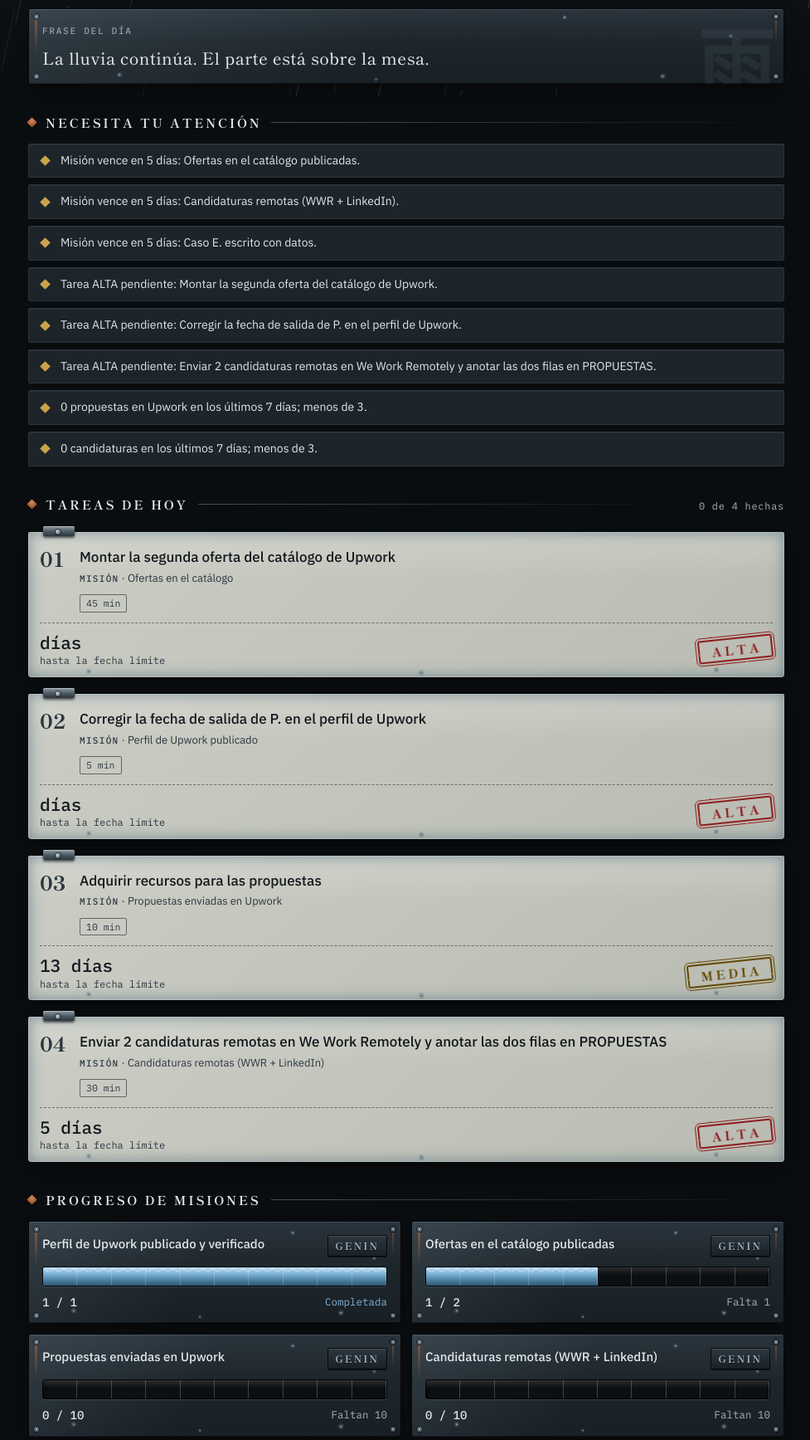
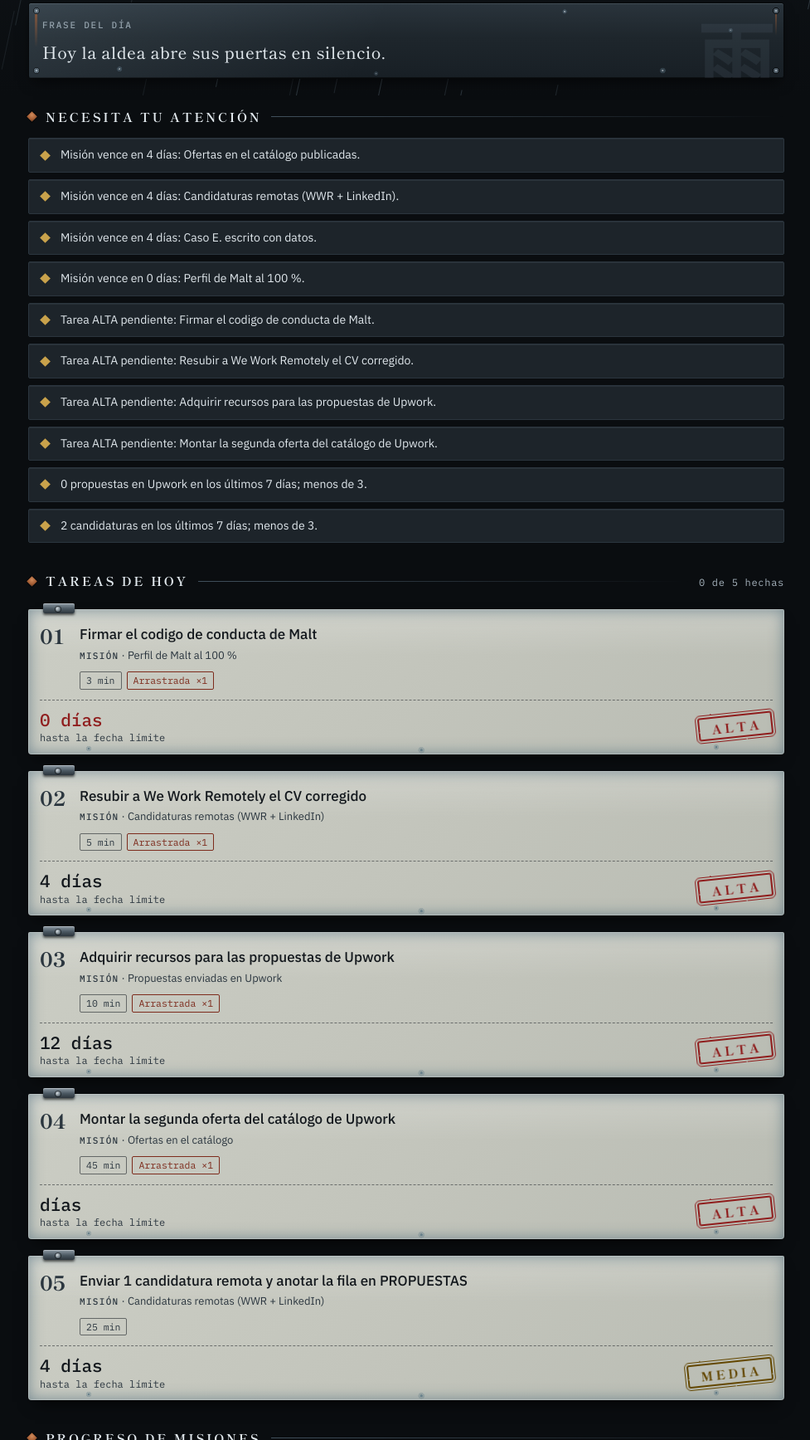
Before and after one commit to joseapenaa/transmision-rebelde, a plain HTML site: page docs/shinobi/index.html in a window 1280 px wide. Shown: the part 685-2420 px from the top of the page at 83% size, without its empty margins (150-1127 px from the left). Drawn offline with Linux system fonts and the light colour scheme.

Commit message:
Transmisión Shinobi · parte 2 · 2026-11-18

```diff
--- a/docs/shinobi/index.html
+++ b/docs/shinobi/index.html
@@ -6,7 +6,7 @@
 <meta name="robots" content="noindex, nofollow">
 <meta name="color-scheme" content="dark">
 <meta name="theme-color" content="#0a0d10">
-<title>AMEGAKURE · 17.11.26</title>
+<title>AMEGAKURE · 18.11.26</title>
 <link rel="preconnect" href="https://fonts.googleapis.com">
 <link rel="preconnect" href="https://fonts.gstatic.com" crossorigin>
 <link href="https://fonts.googleapis.com/css2?family=IBM+Plex+Mono:wght@400;500&family=IBM+Plex+Sans:wght@400;500;600&family=Shippori+Mincho:wght@500;700;800&display=swap" rel="stylesheet">
@@ -334,7 +334,7 @@ h2 .count{font-family:var(--mono);font-weight:400;font-size:12px;letter-spacing:
   <header class="top">
     <span class="kj" aria-hidden="true">雨</span>
     <div class="top-in">
-      <p class="status"><span class="live">Transmisión activa</span><span>martes, 17 de noviembre de 2026</span><span>Parte nº 1</span></p>
+      <p class="status"><span class="live">Transmisión activa</span><span>miércoles, 18 de noviembre de 2026</span><span>Parte nº 2</span></p>
       <h1 class="logo">AMEGAKURE<small>Parte diario · línea freelance</small></h1>
     </div>
     <svg class="skyline" viewBox="0 0 1200 170" preserveAspectRatio="xMidYMax slice" aria-hidden="true" focusable="false"><use href="#skyline"/></svg>
@@ -351,7 +351,7 @@ h2 .count{font-family:var(--mono);font-weight:400;font-size:12px;letter-spacing:
     <div class="plate p-rank">
       <span class="cap">Rango actual</span>
       <strong class="engr">ASPIRANTE</strong>
-      <span class="sub">Siguiente rango: GENIN · Ofertas en el catálogo publicadas · en 5 días</span>
+      <span class="sub">Siguiente rango: GENIN · Perfil de Malt al 100 % · en 0 días</span>
     </div>
     <div class="plate p-prog">
       <span class="cap">Misiones hechas</span>
@@ -361,7 +361,7 @@ h2 .count{font-family:var(--mono);font-weight:400;font-size:12px;letter-spacing:
     </div>
     <div class="plate p-days">
       <span class="cap">Hasta el 30/06/2027</span>
-      <span class="big">225</span>
+      <span class="big">224</span>
       <span class="sub">días restantes</span>
     </div>
   </section>
@@ -370,7 +370,7 @@ h2 .count{font-family:var(--mono);font-weight:400;font-size:12px;letter-spacing:
   <section class="sec" aria-label="Frase del día">
     <div class="plate quote">
       <span class="cap">Frase del día</span>
-      <p>La lluvia continúa. El parte está sobre la mesa.</p>
+      <p>Hoy la aldea abre sus puertas en silencio.</p>
       <span class="seal" aria-hidden="true">雨</span>
     </div>
   </section>
@@ -383,21 +383,25 @@ h2 .count{font-family:var(--mono);font-weight:400;font-size:12px;letter-spacing:
 
     <ul class="notes">
 
-      <li>Misión vence en 5 días: Ofertas en el catálogo publicadas.</li>
+      <li>Misión vence en 4 días: Ofertas en el catálogo publicadas.</li>
 
-      <li>Misión vence en 5 días: Candidaturas remotas (WWR + LinkedIn).</li>
+      <li>Misión vence en 4 días: Candidaturas remotas (WWR + LinkedIn).</li>
 
-      <li>Misión vence en 5 días: Caso E. escrito con datos.</li>
+      <li>Misión vence en 4 días: Caso E. escrito con datos.</li>
+
+      <li>Misión vence en 0 días: Perfil de Malt al 100 %.</li>
+
+      <li>Tarea ALTA pendiente: Firmar el codigo de conducta de Malt.</li>
+
+      <li>Tarea ALTA pendiente: Resubir a We Work Remotely el CV corregido.</li>
+
+      <li>Tarea ALTA pendiente: Adquirir recursos para las propuestas de Upwork.</li>
 
       <li>Tarea ALTA pendiente: Montar la segunda oferta del catálogo de Upwork.</li>
 
-      <li>Tarea ALTA pendiente: Corregir la fecha de salida de P. en el perfil de Upwork.</li>
-
-      <li>Tarea ALTA pendiente: Enviar 2 candidaturas remotas en We Work Remotely y anotar las dos filas en PROPUESTAS.</li>
-
       <li>0 propuestas en Upwork en los últimos 7 días; menos de 3.</li>
 
-      <li>0 candidaturas en los últimos 7 días; menos de 3.</li>
+      <li>2 candidaturas en los últimos 7 días; menos de 3.</li>
 
     </ul>
 
@@ -406,7 +410,7 @@ h2 .count{font-family:var(--mono);font-weight:400;font-size:12px;letter-spacing:
 
   <!-- 4. TAREAS DE HOY -->
   <section class="sec" aria-labelledby="h-tareas">
-    <h2 id="h-tareas">Tareas de hoy <span class="count">0 de 4 hechas</span></h2>
+    <h2 id="h-tareas">Tareas de hoy <span class="count">0 de 5 hechas</span></h2>
 
     <ol class="orders">
 
@@ -414,17 +418,17 @@ h2 .count{font-family:var(--mono);font-weight:400;font-size:12px;letter-spacing:
         <div class="o-top">
           <span class="o-idx" aria-hidden="true">01</span>
           <div>
-            <p class="o-text">Montar la segunda oferta del catálogo de Upwork</p>
-            <p class="o-mission"><b>Misión</b> · Ofertas en el catálogo</p>
+            <p class="o-text">Firmar el codigo de conducta de Malt</p>
+            <p class="o-mission"><b>Misión</b> · Perfil de Malt al 100 %</p>
             <ul class="o-meta">
-              <li>45 min</li>
+              <li>3 min</li>
 
-
+              <li class="carry">Arrastrada ×1</li>
             </ul>
           </div>
         </div>
         <div class="o-foot">
-          <p class="o-days"><b> días</b>hasta la fecha límite</p>
+          <p class="o-days near"><b>0 días</b>hasta la fecha límite</p>
           <span class="stamp">ALTA</span>
         </div>
       </li>
@@ -433,12 +437,50 @@ h2 .count{font-family:var(--mono);font-weight:400;font-size:12px;letter-spacing:
         <div class="o-top">
           <span class="o-idx" aria-hidden="true">02</span>
           <div>
-            <p class="o-text">Corregir la fecha de salida de P. en el perfil de Upwork</p>
-            <p class="o-mission"><b>Misión</b> · Perfil de Upwork publicado</p>
+            <p class="o-text">Resubir a We Work Remotely el CV corregido</p>
+            <p class="o-mission"><b>Misión</b> · Candidaturas remotas (WWR + LinkedIn)</p>
             <ul class="o-meta">
               <li>5 min</li>
 
+              <li class="carry">Arrastrada ×1</li>
+            </ul>
+          </div>
+        </div>
+        <div class="o-foot">
+          <p class="o-days"><b>4 días</b>hasta la fecha límite</p>
+          <span class="stamp">ALTA</span>
+        </div>
+      </li>
 
+      <li class="order p-alta">
+        <div class="o-top">
+          <span class="o-idx" aria-hidden="true">03</span>
+          <div>
+            <p class="o-text">Adquirir recursos para las propuestas de Upwork</p>
+            <p class="o-mission"><b>Misión</b> · Propuestas enviadas en Upwork</p>
+            <ul class="o-meta">
+              <li>10 min</li>
+
+              <li class="carry">Arrastrada ×1</li>
+            </ul>
+          </div>
+        </div>
+        <div class="o-foot">
+          <p class="o-days"><b>12 días</b>hasta la fecha límite</p>
+          <span class="stamp">ALTA</span>
+        </div>
+      </li>
+
+      <li class="order p-alta">
+        <div class="o-top">
+          <span class="o-idx" aria-hidden="true">04</span>
+          <div>
+            <p class="o-text">Montar la segunda oferta del catálogo de Upwork</p>
+            <p class="o-mission"><b>Misión</b> · Ofertas en el catálogo</p>
+            <ul class="o-meta">
+              <li>45 min</li>
+
+              <li class="carry">Arrastrada ×1</li>
             </ul>
           </div>
         </div>
@@ -450,39 +492,20 @@ h2 .count{font-family:var(--mono);font-weight:400;font-size:12px;letter-spacing:
 
       <li class="order p-media">
         <div class="o-top">
-          <span class="o-idx" aria-hidden="true">03</span>
+          <span class="o-idx" aria-hidden="true">05</span>
           <div>
-            <p class="o-text">Adquirir recursos para las propuestas</p>
-            <p class="o-mission"><b>Misión</b> · Propuestas enviadas en Upwork</p>
+            <p class="o-text">Enviar 1 candidatura remota y anotar la fila en PROPUESTAS</p>
+            <p class="o-mission"><b>Misión</b> · Candidaturas remotas (WWR + LinkedIn)</p>
             <ul class="o-meta">
-              <li>10 min</li>
+              <li>25 min</li>
 
 
             </ul>
           </div>
         </div>
         <div class="o-foot">
-          <p class="o-days"><b>13 días</b>hasta la fecha límite</p>
+          <p class="o-days"><b>4 días</b>hasta la fecha límite</p>
           <span class="stamp">MEDIA</span>
-        </div>
-      </li>
-
-      <li class="order p-alta">
-        <div class="o-top">
-          <span class="o-idx" aria-hidden="true">04</span>
-          <div>
-            <p class="o-text">Enviar 2 candidaturas remotas en We Work Remotely y anotar las dos filas en PROPUESTAS</p>
-            <p class="o-mission"><b>Misión</b> · Candidaturas remotas (WWR + LinkedIn)</p>
-            <ul class="o-meta">
-              <li>30 min</li>
-
-
-            </ul>
-          </div>
-        </div>
-        <div class="o-foot">
-          <p class="o-days"><b>5 días</b>hasta la fecha límite</p>
-          <span class="stamp">ALTA</span>
         </div>
       </li>
 
@@ -553,10 +576,10 @@ h2 .count{font-family:var(--mono);font-weight:400;font-size:12px;letter-spacing:
           <span class="m-req">Candidaturas remotas (WWR + LinkedIn)</span>
           <span class="plaque tier-genin">GENIN</span>
         </div>
-        <div class="tank tank-lg" role="img" aria-label="0 de 10"><span class="lvl" style="width:0%"></span></div>
+        <div class="tank tank-lg" role="img" aria-label="2 de 10"><span class="lvl" style="width:20%"></span></div>
         <p class="m-foot">
-          <span class="got">0 / 10</span>
-          <span class="left">Faltan 10</span>
+          <span class="got">2 / 10</span>
+          <span class="left">Faltan 8</span>
         </p>
       </li>
 
@@ -567,6 +590,22 @@ h2 .count{font-family:var(--mono);font-weight:400;font-size:12px;letter-spacing:
       <li class="plate mission">
         <div class="m-head">
           <span class="m-req">Caso E. escrito con datos</span>
+          <span class="plaque tier-genin">GENIN</span>
+        </div>
+        <div class="tank tank-lg" role="img" aria-label="0 de 1"><span class="lvl" style="width:0%"></span></div>
+        <p class="m-foot">
+          <span class="got">0 / 1</span>
+          <span class="left">Falta 1</span>
+        </p>
+      </li>
+
+
+
+
+
+      <li class="plate mission">
+        <div class="m-head">
+          <span class="m-req">Perfil de Malt al 100 %</span>
           <span class="plaque tier-genin">GENIN</span>
         </div>
         <div class="tank tank-lg" role="img" aria-label="0 de 1"><span class="lvl" style="width:0%"></span></div>
@@ -816,22 +855,6 @@ h2 .count{font-family:var(--mono);font-weight:400;font-size:12px;letter-spacing:
         </p>
       </li>
 
-
-
-
-
-      <li class="plate mission">
-        <div class="m-head">
-          <span class="m-req">Continuidad del objetivo mensual · avance (%)</span>
-          <span class="plaque tier-kage">KAGE</span>
-        </div>
-        <div class="tank tank-lg" role="img" aria-label="0 de 100"><span class="lvl" style="width:0%"></span></div>
-        <p class="m-foot">
-          <span class="got">0 / 100</span>
-          <span class="left">Faltan 100</span>
-        </p>
-      </li>
-
     </ul>
   </section>
 
@@ -845,13 +868,13 @@ h2 .count{font-family:var(--mono);font-weight:400;font-size:12px;letter-spacing:
         <span class="sub">Faltan 5 para la meta semanal</span>
       </div>
       <div class="plate meter" style="--c:var(--blood)">
-        <div class="meter-top"><span class="cap">Candidaturas</span><span class="num">0<small> / 5</small></span></div>
-        <div class="cells" role="img" aria-label="0 de 5 candidaturas esta semana"><span class="cell"></span><span class="cell"></span><span class="cell"></span><span class="cell"></span><span class="cell"></span></div>
-        <span class="sub">Faltan 5 para la meta semanal</span>
+        <div class="meter-top"><span class="cap">Candidaturas</span><span class="num">2<small> / 5</small></span></div>
+        <div class="cells" role="img" aria-label="2 de 5 candidaturas esta semana"><span class="cell on"></span><span class="cell on"></span><span class="cell"></span><span class="cell"></span><span class="cell"></span></div>
+        <span class="sub">Faltan 3 para la meta semanal</span>
       </div>
     </div>
     <div class="plate replies" style="margin-top:12px">
-      <div><span class="cap">Respuestas recibidas</span><span class="sub" style="margin-top:4px">50 % de conversión</span></div>
+      <div><span class="cap">Respuestas recibidas</span><span class="sub" style="margin-top:4px">25 % de conversión</span></div>
       <span class="big">1</span>
     </div>
   </section>
@@ -867,7 +890,7 @@ h2 .count{font-family:var(--mono);font-weight:400;font-size:12px;letter-spacing:
 
   <footer class="foot">
     <span class="seal" aria-hidden="true">雨</span>
-    <span>Generado a las 12:39</span>
+    <span>Generado a las 07:23</span>
     <a href="https://docs.google.com/spreadsheets/d/1bPs_bCp_A_YOiGGhFeEiwJyNyj1Rts2Ii8JhMIeddPI/edit" rel="noopener noreferrer">Centro de mando ↗</a>
     <a href="https://www.upwork.com/freelancers/~016b7ec9835df277b6" rel="noopener noreferrer">Perfil de Upwork ↗</a>
   </footer>
```
